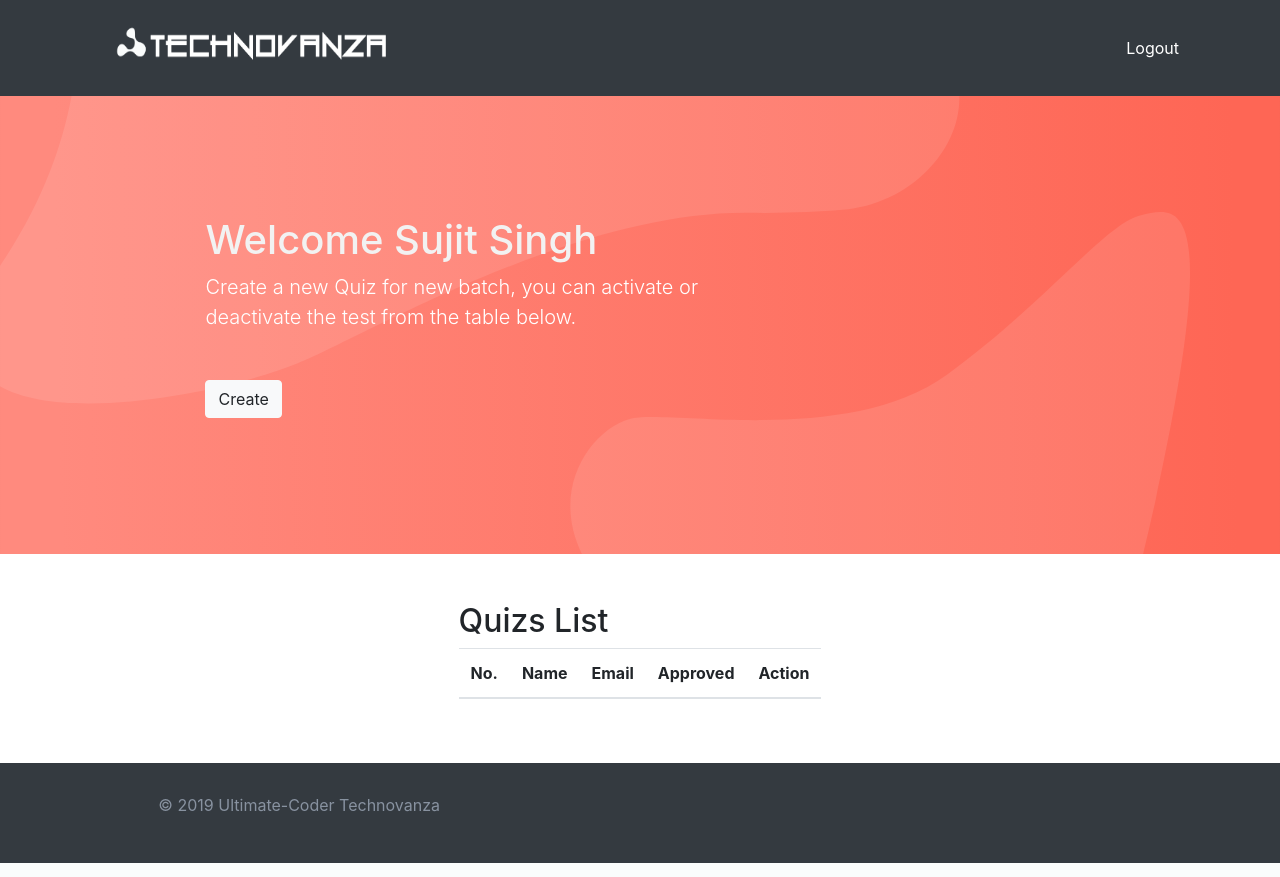
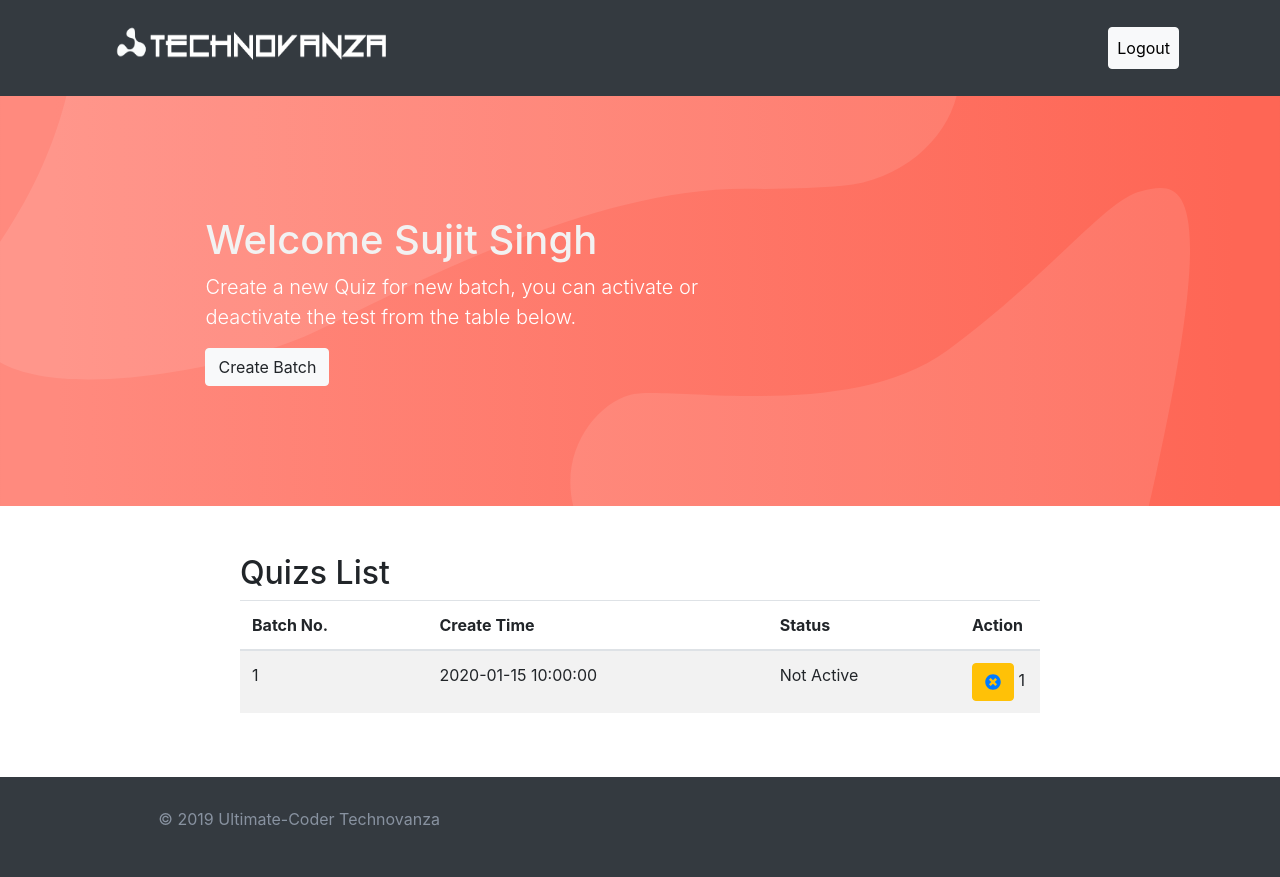
Before and after one commit to SujitSingh11/uc, a PHP site: page /admin_index.php in a window 1280 px wide. Run offline with PHP 8.4, Linux system fonts and the light colour scheme; a user stored in the database is signed in; tables that the repository leaves empty or names only in its code hold one stand-in row (values such as "Sample post"); data that the repository does not hold is empty; some libraries are stand-ins or nearby versions.

Commit message:
updated admin and questions in db

```diff
--- a/add_questions.php
+++ b/add_questions.php
@@ -2,7 +2,7 @@
 include_once 'db/db.php';
 session_start();
     if (isset($_POST['submit'])) {
-        for($i = 0; $i < 10; $i++)
+        for($i = 0; $i < 4; $i++)
         {
             $question = mysqli_real_escape_string($conn,$_POST['question'][$i]);
             $option_1 = mysqli_real_escape_string($conn,$_POST['option_1'][$i]);
@@ -42,7 +42,7 @@ session_start();
 <body>
     <form method="POST" action="<?php echo htmlentities($_SERVER['PHP_SELF']); ?>">
         <?php
-        for($i=0;$i<10;$i++)
+        for($i=0;$i<4;$i++)
         {
         ?>
             Question <?php echo ($i+1)?>:<br> <textarea type="text" rows="10" columns="40" name="question[]"><pre style='display:inline;'></pre></textarea><br>
--- a/admin_index.php
+++ b/admin_index.php
@@ -1,6 +1,43 @@
 <?php
     include 'db/db.php';
     session_start();
+    if($_SESSION["logged_in"]!=true)
+    {
+      $_SESSION['message']="Login First";
+      header("location: uc_admin_login.php");
+    }
+    if($_SERVER['REQUEST_METHOD'] == 'POST')
+    {
+      if(isset($_POST['create_batch']))
+      {
+        $userid = mysqli_real_escape_string($conn,$_POST['user_id']);
+        $sql_check = $conn->query("SELECT * FROM uc_batch WHERE active = 1");
+        if($sql_check->num_rows == 0)
+        {
+          $add_batch = "INSERT INTO uc_batch (user_id) VALUES ($userid)";
+          $add_batch_sql = mysqli_query($conn,$add_batch);
+          $_SESSION['error'] = "Batch Added!";
+        }
+        else
+        {
+          $_SESSION['error'] = "Another Batch is still active!";
+        }
+      }
+      if(isset($_POST['activate']))
+      {
+        $batch_id = mysqli_real_escape_string($conn,$_POST['batch_id']);
+        $update_status = "UPDATE `uc_batch` SET `active`= 1 WHERE batch_id = $batch_id";
+        $active_batch = mysqli_query($conn,$update_status);
+        $_SESSION['error'] = "Batch Test Activated";
+      }
+      if(isset($_POST['deactivate']))
+      {
+        $batch_id = mysqli_real_escape_string($conn,$_POST['batch_id']);
+        $update_status = "UPDATE `uc_batch` SET `active`= 0 WHERE batch_id = $batch_id";
+        $deactive_batch = mysqli_query($conn,$update_status);
+        $_SESSION['error'] = "Batch Test Deactivated";
+      }
+    }
 ?>
 <!DOCTYPE html>
 <html>
@@ -16,7 +53,7 @@
           <a class="navbar-brand" href=""><img src="imgs/techno_logo.png" width="300" height="70" alt=""></a>
           <div class="navbar-nav">
               <li class="nav-item active">
-                <a class="nav-link" href="logout.php">Logout</a>
+                <a style="color:black;" class="nav-link btn btn-light p-2 px-2" href="logout.php">Logout</a>
               </li>
           </div>
       </nav>
@@ -28,9 +65,16 @@
       <div class="col-12 col-sm-10 col-md-8 col-lg-8">
         <h1>Welcome <?php echo $_SESSION['f_name']." ".$_SESSION['l_name'] ?></h1>
         <p class="lead">Create a new Quiz for new batch, you can activate or deactivate the test from the table below.</p>
-        <p class="mt-5">
-          <a href="" class="btn btn-light">Create</a>
-        </p>
+        <form action="<?php echo htmlentities($_SERVER['PHP_SELF']);?>" method="POST">
+          <input type="hidden" name="user_id" value="<?=$_SESSION['user_id']?>">
+          <button type="submit" name="create_batch" class="btn btn-light">Create Batch</button>
+        </form>
+        <?php
+          if( isset($_SESSION['error']) AND !empty($_SESSION['error']) ){
+              echo $_SESSION['error'];
+              unset($_SESSION['error']);
+          }
+        ?>
       </div>
     </div>
   </div>
@@ -43,53 +87,51 @@
         <div class="row">
             <div class="col-auto mt-4 mt-sm-0">
                 <div class="table-responsive">
-                    <table id="add-row" class="display table table-striped table-hover" >
+                    <table id="add-row" style="width:800px;" class="display table table-striped table-hover" >
                         <thead>
                             <tr>
-                                <th>No.</th>
-                                <th>Name</th>
-                                <th>Email</th>
-                                <th>Approved</th>
+                                <th>Batch No.</th>
+                                <th>Create Time</th>
+                                <th>Status</th>
                                 <th style="width: 10%">Action</th>
                             </tr>
                         </thead>
                         <tbody>
                             <?php
                                 $no = 1;
-                                while ($row = mysqli_fetch_assoc($query_employee)) {
+                                $sql_batch = $conn->query("SELECT * FROM uc_batch");
+                                while ($row = mysqli_fetch_assoc($sql_batch)) {
                             ?>
                                 <tr>
                                     <td><?= $no ?></td>
-                                    <td><?= $row['first_name'].' '.$row['last_name']?></td>
-                                    <td><?= $row['email']?></td>
+                                    <td><?= $row['time']?></td>
                                     <td><?php
-                                        if ($row['active'] == 1) {
-                                            echo "Approved";
+                                        if($row['active']==1){
+                                            echo "Active";
                                         }else {
-                                            echo "Not Approved";
+                                            echo "Not Active";
                                         }
                                         ?>
                                     </td>
                                     <td>
-                                        <form class="form-button-action" action="employee_edit.php" method="POST">
-                                            <input type="hidden" name="user_id" value="<?=$row['user_id']?>">
-                                            <input type="hidden" name="e_id" value="<?=$row['e_id']?>">
+                                        <form class="form-button-action" action="<?php echo htmlentities($_SERVER['PHP_SELF']); ?>" method="POST">
+                                            <input type="hidden" name="user_id" value="<?=$_SESSION['user_id']?>">
+                                            <input type="hidden" name="batch_id" value="<?=$row['batch_id']?>">
                                             <?php
                                             if ($row['active'] == 0) {
                                             ?>
-                                            <button type="submit" data-toggle="tooltip" name="approve" class="btn btn-link btn-primary" data-original-title="Approve">
+                                            <button type="submit" data-toggle="tooltip" name="activate" class="btn btn-link btn-primary" data-original-title="Activate">
                                                 <i class="fa fa-check-circle"></i>
                                             </button>
                                             <?php
+                                            echo $row['batch_id'];
                                             }else { ?>
                                                 <button type="submit" data-toggle="tooltip" name="deactivate" class="btn btn-link btn-warning" data-original-title="Deactivate">
                                                     <i class="fa fa-times-circle"></i>
                                                 </button> <?php
+                                                echo $row['batch_id'];
                                             }
                                             ?>
-                                            <button type="submit" data-toggle="tooltip" name="remove" class="btn btn-link btn-danger" data-original-title="Remove Employee">
-                                                <i class="fa fa-times"></i>
-                                            </button>
                                         </form>
                                     </td>
                                 </tr>
@@ -104,6 +146,29 @@
       </div>
     </div>
   </div>
+  <div class="modal fade" id="create_batch" tabindex="-1" role="dialog" aria-labelledby="create_batch" aria-hidden="true">
+  <div class="modal-dialog modal-dialog-centered" role="document">
+    <div class="modal-content">
+      <div class="modal-header">
+        <h5 class="modal-title" id="start_test">Confirm to add a New batch</h5>
+        <button type="button" class="close" data-dismiss="modal" aria-label="Close">
+          <span aria-hidden="true">&times;</span>
+        </button>
+      </div>
+      <div class="modal-body">
+        <form method="POST" action="quiz_start_script.php">
+          <div class="px-3">
+
+          </div>
+      </div>
+      <div class="modal-footer">
+        <button type="button" class="btn btn-secondary" data-dismiss="modal">Close</button>
+        <button type="submit" class="btn btn-primary">Confirm</button>
+      </div>
+      </form>
+    </div>
+  </div>
+</div>
 </section>
 <footer class="fdb-block footer-small bg-dark" data-block-type="footers" data-id="5">
   <div class="container">
--- a/quiz.php
+++ b/quiz.php
@@ -38,7 +38,7 @@
 						<li><a href="#section-5" ><span>Algorithm</span></a></li>
 					</ul>
 				</nav>
-				<form class="content" name="quiz"  id="quiz" action="quiz_attempt_script.php" method="POST">
+				<form class="content" name="quiz"  id="quiz" action="quiz_submit.php" method="POST">
 					<section id="section-1">
 						<div class="container my-3">
 								<div id="test"  class="card-body">
@@ -303,6 +303,8 @@
 								</div>
 							</div>
 					</section>
+					<input type="hidden" name="team_id" value="<?php echo $_SESSION['team_id']?>">
+					<input type="hidden" name="batch_id" value="<?php echo $_SESSION['batch_id']?>">
 				</form><!-- /content -->
 			</div><!-- /tabs -->
         </section>
```
Also changed, not shown: index.php (+17 -2 lines), quiz_submit.php (added, +40 -0 lines).
